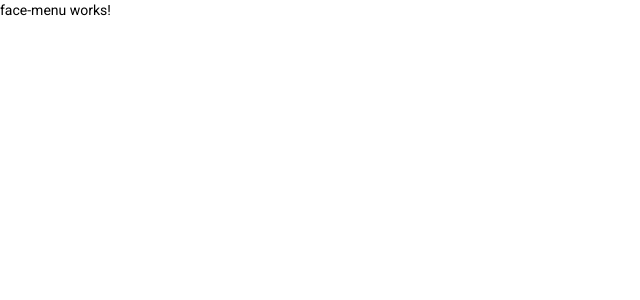
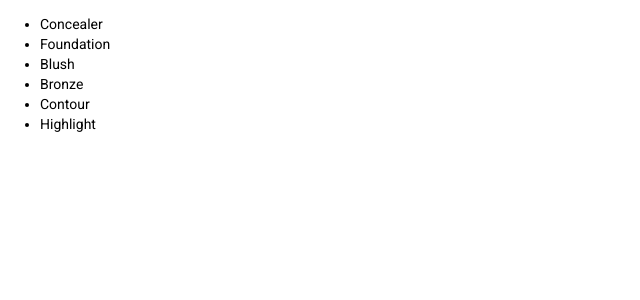
Before and after one commit to danifosy/make-it-up, an Angular app in the folder frontend/: page /faceMenu in a window 1280 px wide. Shown: the top 300 px of the page, without its empty margins (0-640 px from the left). Built offline with nearby package versions, Linux system fonts and the light colour scheme.

Commit message:
Add basic lists to sub menus

```diff
--- a/frontend/src/app/face-menu/face-menu.component.html
+++ b/frontend/src/app/face-menu/face-menu.component.html
@@ -1 +1,8 @@
-<p>face-menu works!</p>
+<ul>
+  <li><a>Concealer</a></li>
+  <li><a>Foundation</a></li>
+  <li><a>Blush</a></li>
+  <li><a>Bronze</a></li>
+  <li><a>Contour</a></li>
+  <li><a>Highlight</a></li>
+</ul>
--- a/frontend/src/app/lip-menu/lip-menu.component.html
+++ b/frontend/src/app/lip-menu/lip-menu.component.html
@@ -1 +1,7 @@
-<p>lip-menu works!</p>
+<ul>
+  <li><a>Lipstick</a></li>
+  <li><a>Liquid Lipstick</a></li>
+  <li><a>Balms</a></li>
+  <li><a>Gloss</a></li>
+  <li><a>Liner</a></li>
+</ul>
--- a/frontend/src/app/nail-menu/nail-menu.component.html
+++ b/frontend/src/app/nail-menu/nail-menu.component.html
@@ -1 +1,5 @@
-<p>nail-menu works!</p>
+<ul>
+  <li><a>Standard Nailpolish</a></li>
+  <li><a>Special Nailpolish</a></li>
+  <li><a>Primer and Finish</a></li>
+</ul>
```
